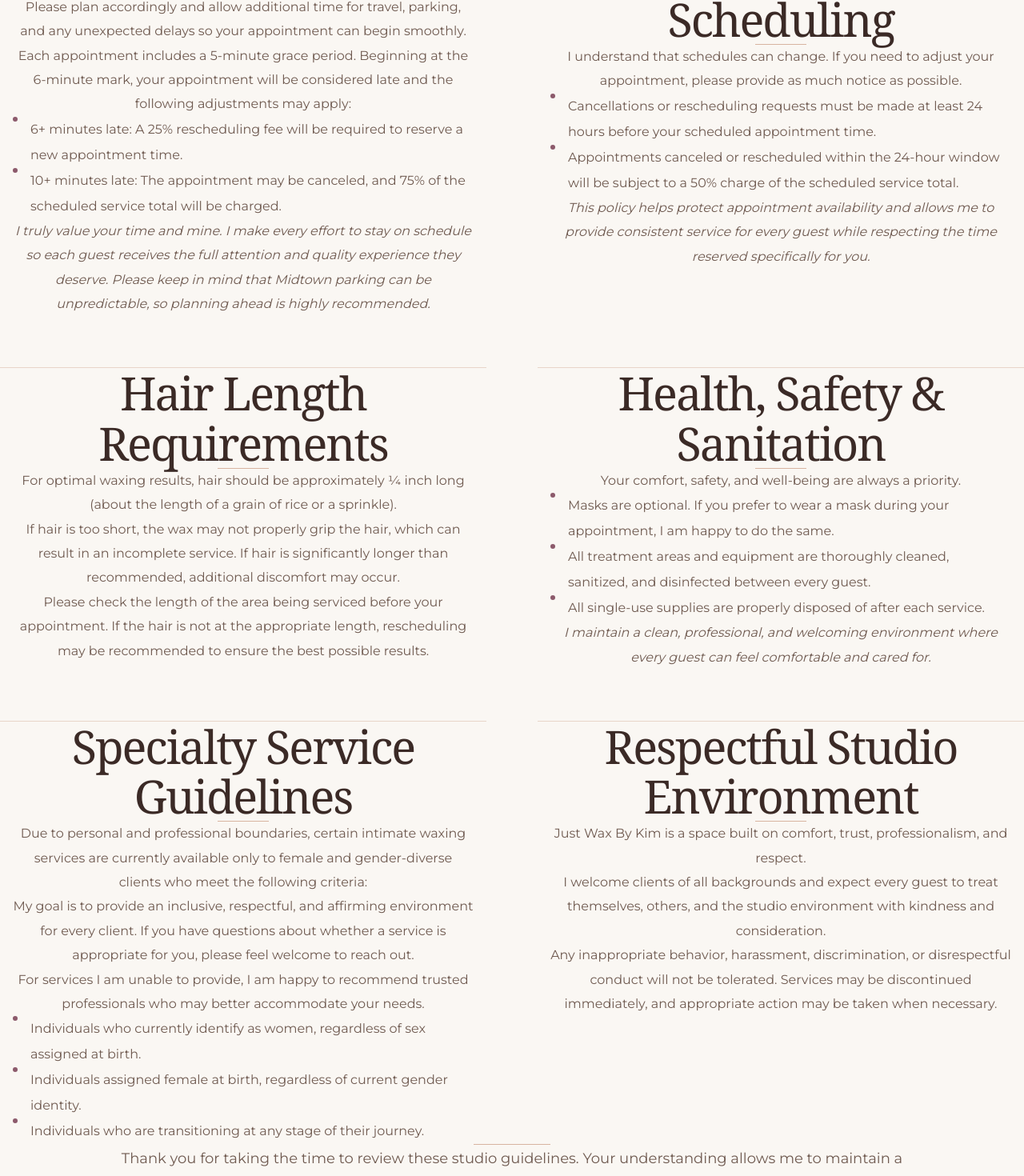
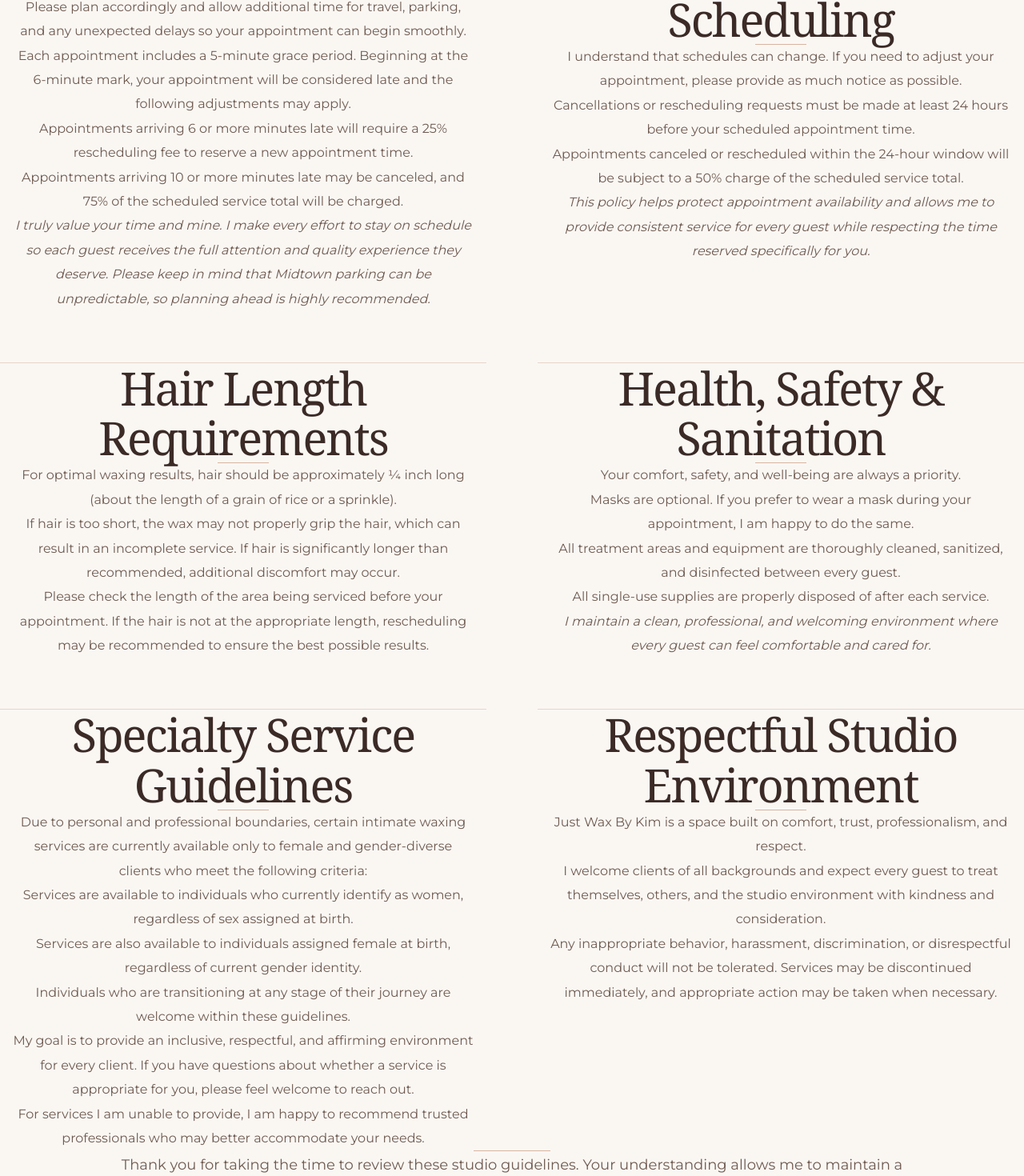
Before and after one commit to kevin-phan-25/just-wax-by-kim, a Next.js app: page /policies in a window 1280 px wide. Shown: the part 526-1996 px from the top of the page at 80% size. Built offline with nearby package versions, Linux system fonts and the light colour scheme; a web font is replaced by a local one.

Commit message:
Update policies.data.ts

```diff
--- a/features/policies/policies.data.ts
+++ b/features/policies/policies.data.ts
@@ -6,9 +6,9 @@
  * Studio policy content.
  *
  * Updated:
- * • Revised timing requirements
- * • Improved professional tone
- * • Client-focused language
+ * • Removed bullet formatting
+ * • Converted policies into editorial paragraphs
+ * • Improved luxury presentation
  *
  * ---
  */
@@ -24,12 +24,11 @@ export const POLICIES_DATA: PolicySection[] = [
       "Please plan accordingly and allow additional time for travel, parking, and any unexpected delays so your appointment can begin smoothly.",
 
     paragraphs: [
-      "Each appointment includes a 5-minute grace period. Beginning at the 6-minute mark, your appointment will be considered late and the following adjustments may apply:",
-    ],
+      "Each appointment includes a 5-minute grace period. Beginning at the 6-minute mark, your appointment will be considered late and the following adjustments may apply.",
 
-    bullets: [
-      "6+ minutes late: A 25% rescheduling fee will be required to reserve a new appointment time.",
-      "10+ minutes late: The appointment may be canceled, and 75% of the scheduled service total will be charged.",
+      "Appointments arriving 6 or more minutes late will require a 25% rescheduling fee to reserve a new appointment time.",
+
+      "Appointments arriving 10 or more minutes late may be canceled, and 75% of the scheduled service total will be charged.",
     ],
 
     note:
@@ -39,14 +38,14 @@ export const POLICIES_DATA: PolicySection[] = [
 
   {
     id: "appointments",
-
     title: "Appointments & Scheduling",
 
     intro:
       "I understand that schedules can change. If you need to adjust your appointment, please provide as much notice as possible.",
 
-    bullets: [
+    paragraphs: [
       "Cancellations or rescheduling requests must be made at least 24 hours before your scheduled appointment time.",
+
       "Appointments canceled or rescheduled within the 24-hour window will be subject to a 50% charge of the scheduled service total.",
     ],
 
@@ -78,9 +77,11 @@ export const POLICIES_DATA: PolicySection[] = [
     intro:
       "Your comfort, safety, and well-being are always a priority.",
 
-    bullets: [
+    paragraphs: [
       "Masks are optional. If you prefer to wear a mask during your appointment, I am happy to do the same.",
+
       "All treatment areas and equipment are thoroughly cleaned, sanitized, and disinfected between every guest.",
+
       "All single-use supplies are properly disposed of after each service.",
     ],
 
@@ -97,13 +98,13 @@ export const POLICIES_DATA: PolicySection[] = [
     intro:
       "Due to personal and professional boundaries, certain intimate waxing services are currently available only to female and gender-diverse clients who meet the following criteria:",
 
-    bullets: [
-      "Individuals who currently identify as women, regardless of sex assigned at birth.",
-      "Individuals assigned female at birth, regardless of current gender identity.",
-      "Individuals who are transitioning at any stage of their journey.",
-    ],
+    paragraphs: [
+      "Services are available to individuals who currently identify as women, regardless of sex assigned at birth.",
 
-    paragraphs: [
+      "Services are also available to individuals assigned female at birth, regardless of current gender identity.",
+
+      "Individuals who are transitioning at any stage of their journey are welcome within these guidelines.",
+
       "My goal is to provide an inclusive, respectful, and affirming environment for every client. If you have questions about whether a service is appropriate for you, please feel welcome to reach out.",
 
       "For services I am unable to provide, I am happy to recommend trusted professionals who may better accommodate your needs.",
```
